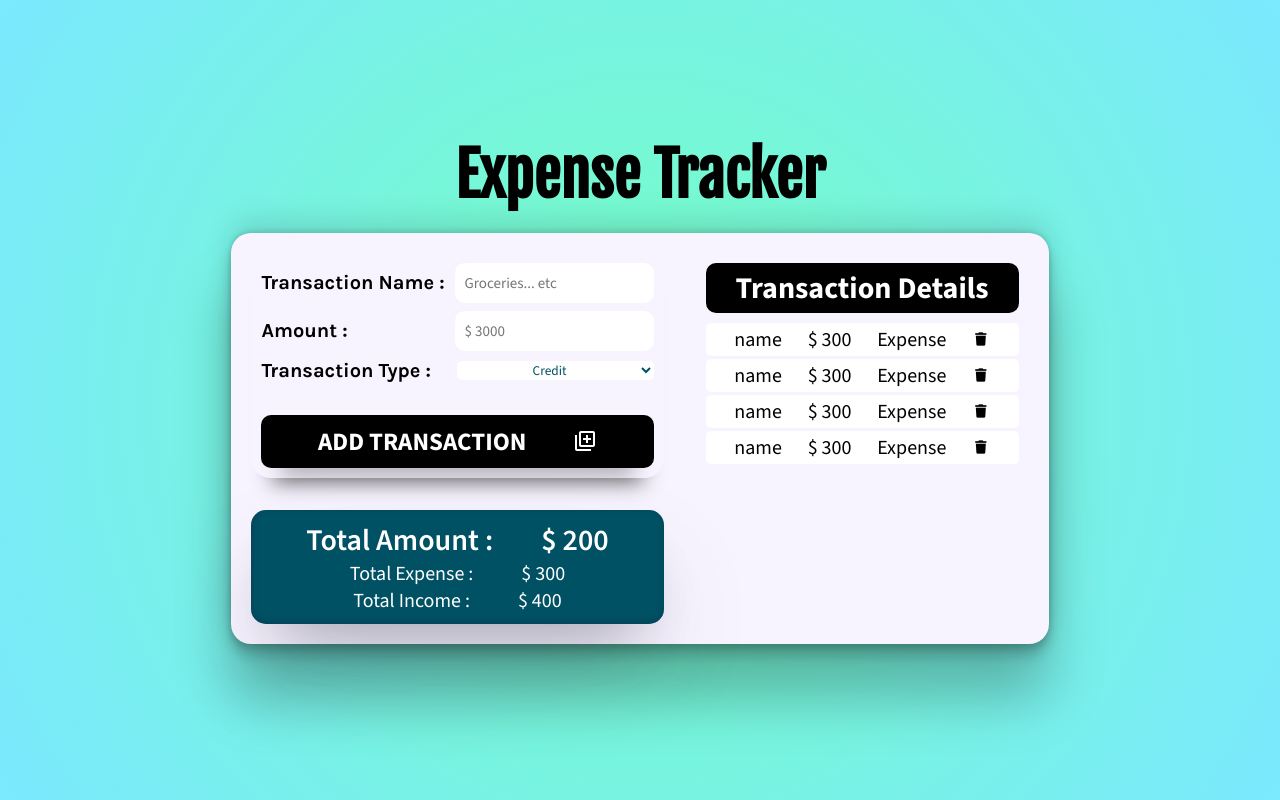
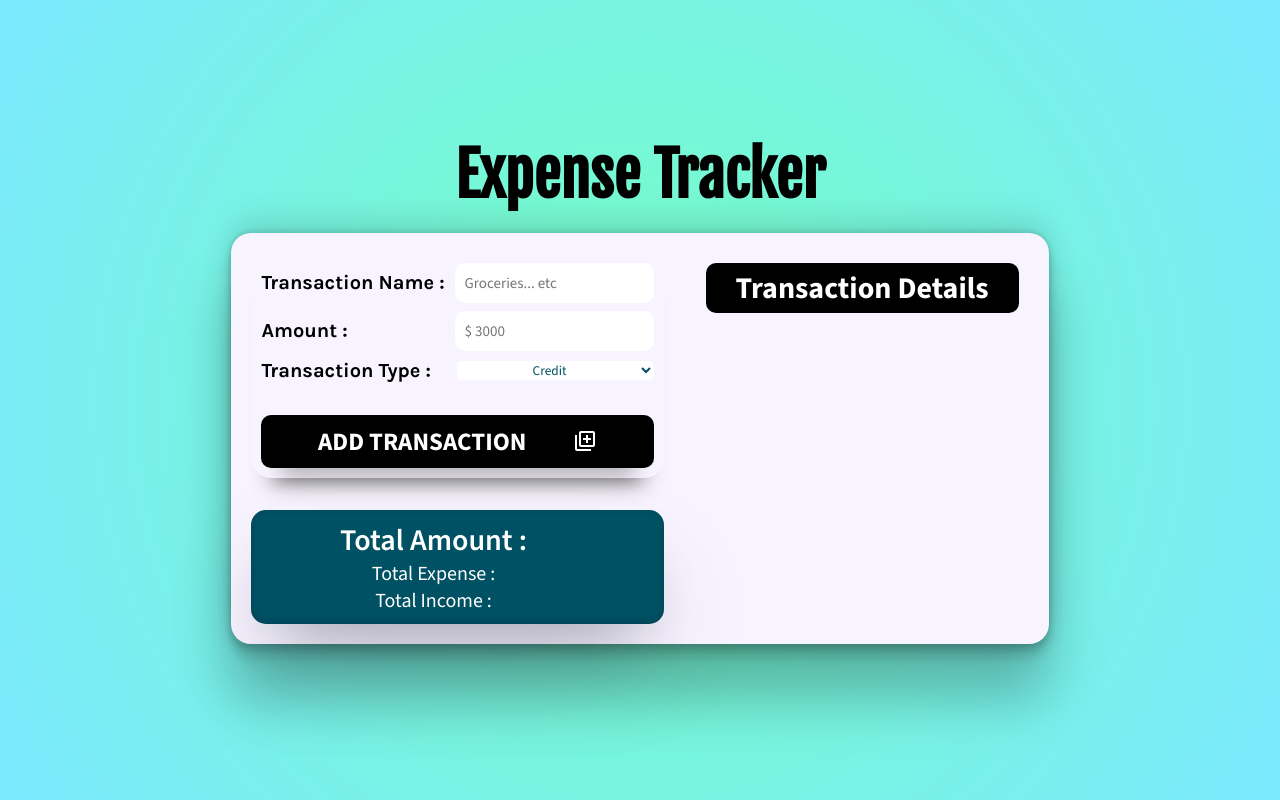
Before and after one commit to sde-saharsh/Expense-Tracker, a plain HTML site: page index.html in a window 1280 px wide. Drawn offline with nearby package versions, Linux system fonts and the light colour scheme; a web font is replaced by a local one.

Commit message:
Update index.html

```diff
--- a/index.html
+++ b/index.html
@@ -5,7 +5,8 @@
         <meta name="viewport" content="width=device-width, initial-scale=1.0">
         <title>Expense Tracker</title>
         <link rel="stylesheet" href="./styles.css">
-        <link rel="stylesheet" href="https://fonts.googleapis.com/css2?family=Material+Symbols+Outlined:opsz,wght,FILL,GRAD@24,400,0,0&icon_names=library_add" />
+        <link rel="stylesheet"
+            href="https://fonts.googleapis.com/css2?family=Material+Symbols+Outlined:opsz,wght,FILL,GRAD@24,400,0,0&icon_names=library_add" />
     </head>
     <body>
         <div class="container">
@@ -28,7 +29,8 @@
                     </label>
 
                     <!-- Transaction Type -->
-                    <label for="options" class="label dropdown">Transaction Type :
+                    <label for="options" class="label dropdown">Transaction Type
+                        :
                         <select name="options" id="type-input" class="select">
                             <option value="Credit">Credit</option>
                             <option value="Debit">Debit</option>
@@ -37,72 +39,45 @@
 
                     <button id="add-transaction" class="add-transaction">
                         <p>ADD TRANSACTION</p>
-                        <span class="material-symbols-outlined">library_add</span>
+                        <span
+                            class="material-symbols-outlined">library_add</span>
                     </button>
 
                 </div>
 
-
                 <!-- total -section -->
-                 <div class="total-section">
+                <div class="total-section">
 
                     <div class="total-section-sub sec-head">
                         <span>Total Amount :</span>
-                        <span id="total-amount"> $ 200</span>
+                        <span id="total-amount"></span>
                     </div>
                     <div class="total-section-sub">
                         <span>Total Expense :</span>
-                        <span id="total-expense">$ 300</span>
+                        <span id="total-expense"></span>
                     </div>
                     <div class="total-section-sub">
                         <span>Total Income :</span>
-                        <span id="total-income">$ 400</span>
+                        <span id="total-income"></span>
                     </div>
 
+                </div>
 
-                 </div>
-
-
-
-                 <!-- Transaction Details -->
-                 <div class="transaction-details">
+                <!-- Transaction Details -->
+                <div class="transaction-details">
                     <h2>Transaction Details</h2>
                     <div class="transaction-details-sub">
                         <ul id="transaction-list">
-                            <li>
-                                <span>name</span>
-                                <span>$ 300</span>
-                                <span>Expense</span>
-                                <button ><i class="fa-solid fa-trash"></i></button>
-                            </li>
-                            <li>
-                                <span>name</span>
-                                <span>$ 300</span>
-                                <span>Expense</span>
-                                <button><i class="fa-solid fa-trash"></i></button>
-                            </li>
-                            <li>
-                                <span>name</span>
-                                <span>$ 300</span>
-                                <span>Expense</span>
-                                <button><i class="fa-solid fa-trash"></i></button>
-                            </li>
-                            <li>
-                                <span>name</span>
-                                <span>$ 300</span>
-                                <span>Expense</span>
-                                <button><i class="fa-solid fa-trash"></i></button>
-                            </li>
+
                         </ul>
                     </div>
-                 </div>
-
-
+                </div>
 
             </div>
 
         </div>
         <script src="./script.js"></script>
-        <script src="https://kit.fontawesome.com/a152478d19.js" crossorigin="anonymous"></script>
+        <script src="https://kit.fontawesome.com/a152478d19.js"
+            crossorigin="anonymous"></script>
     </body>
 </html>
```
